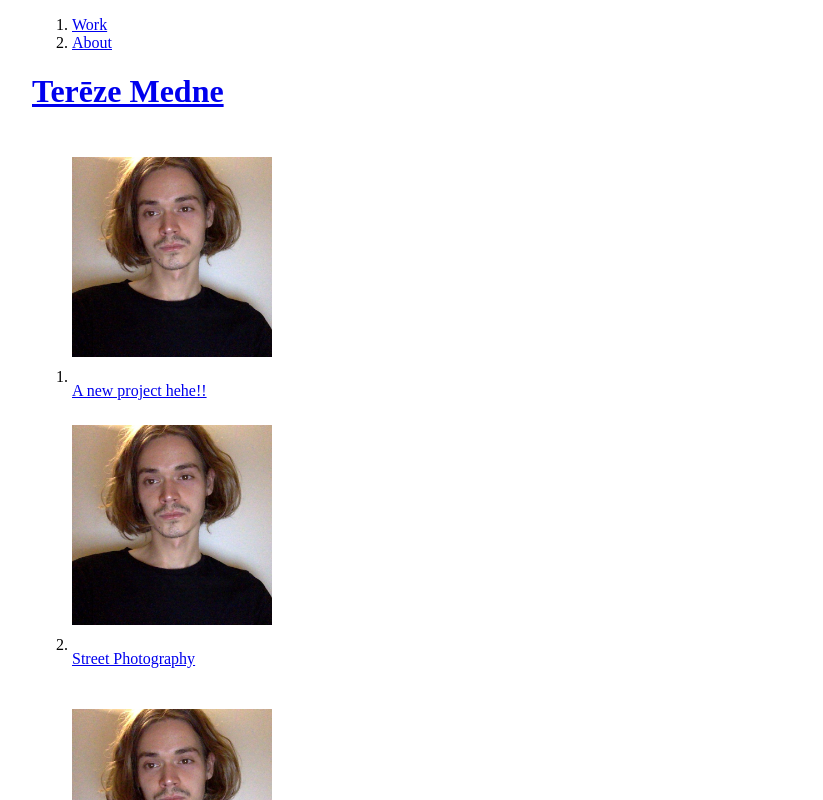
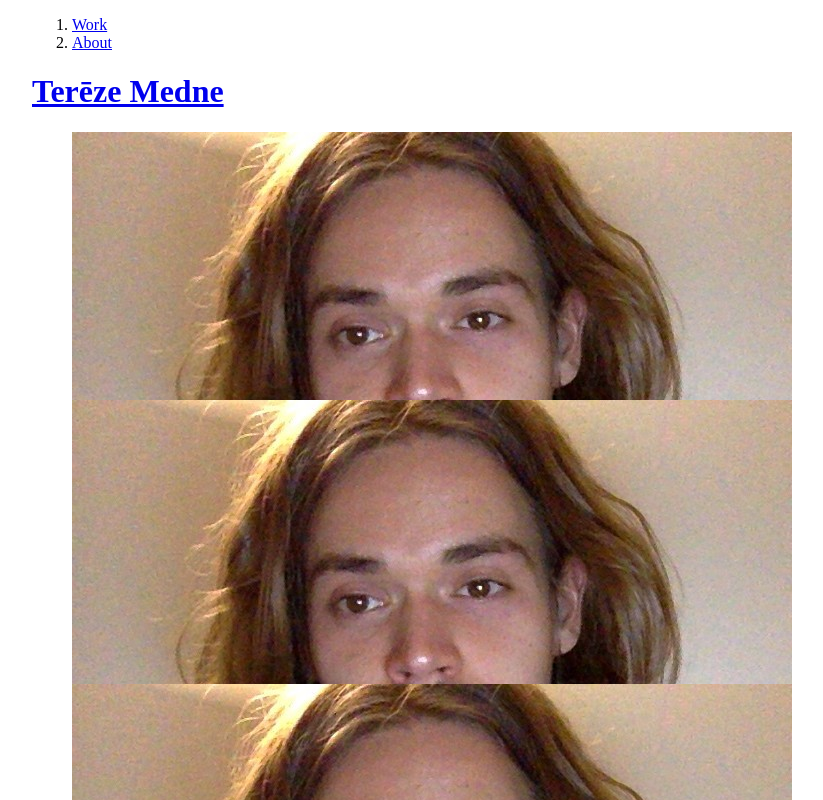
Before and after one commit to druvisc/terezemedne, a Next.js app: page / in a window 1280 px wide. Shown: the top 800 px of the page, without its empty margins (66-889 px from the left). Built offline with nearby package versions, Linux system fonts and the light colour scheme.

Commit message:
Do not use next/image

```diff
--- a/components/Project.tsx
+++ b/components/Project.tsx
@@ -1,5 +1,6 @@
+/* eslint-disable @next/next/no-img-element */
+
 import React from "react";
-import Image from "next/image";
 import { MDXRemote, MDXRemoteSerializeResult } from "next-mdx-remote";
 
 import type { IProject } from "../lib/projects";
@@ -11,7 +12,7 @@ export type Props = {
 
 const components = {
   img: (image: any) => (
-    <Image src={image.src} alt={image.alt} height="200" width="200" />
+    <img src={image.src} alt={image.alt} height="200" width="200" />
   ),
 };
 
--- a/components/Projects.tsx
+++ b/components/Projects.tsx
@@ -1,6 +1,6 @@
+/* eslint-disable @next/next/no-img-element */
+
 import React from "react";
-
-import Image from "next/image";
 import Link from "next/link";
 
 import type { IProject } from "../lib/projects";
@@ -60,11 +60,11 @@ const ProjectList = ({
                   height: "250px",
                 }}
               >
-                <Image
+                <img
                   src={project.image}
                   alt={project.title}
-                  layout="fill"
-                  objectFit="contain"
+                  // layout="fill"
+                  // objectFit="contain"
                 />
               </div>
 
```
